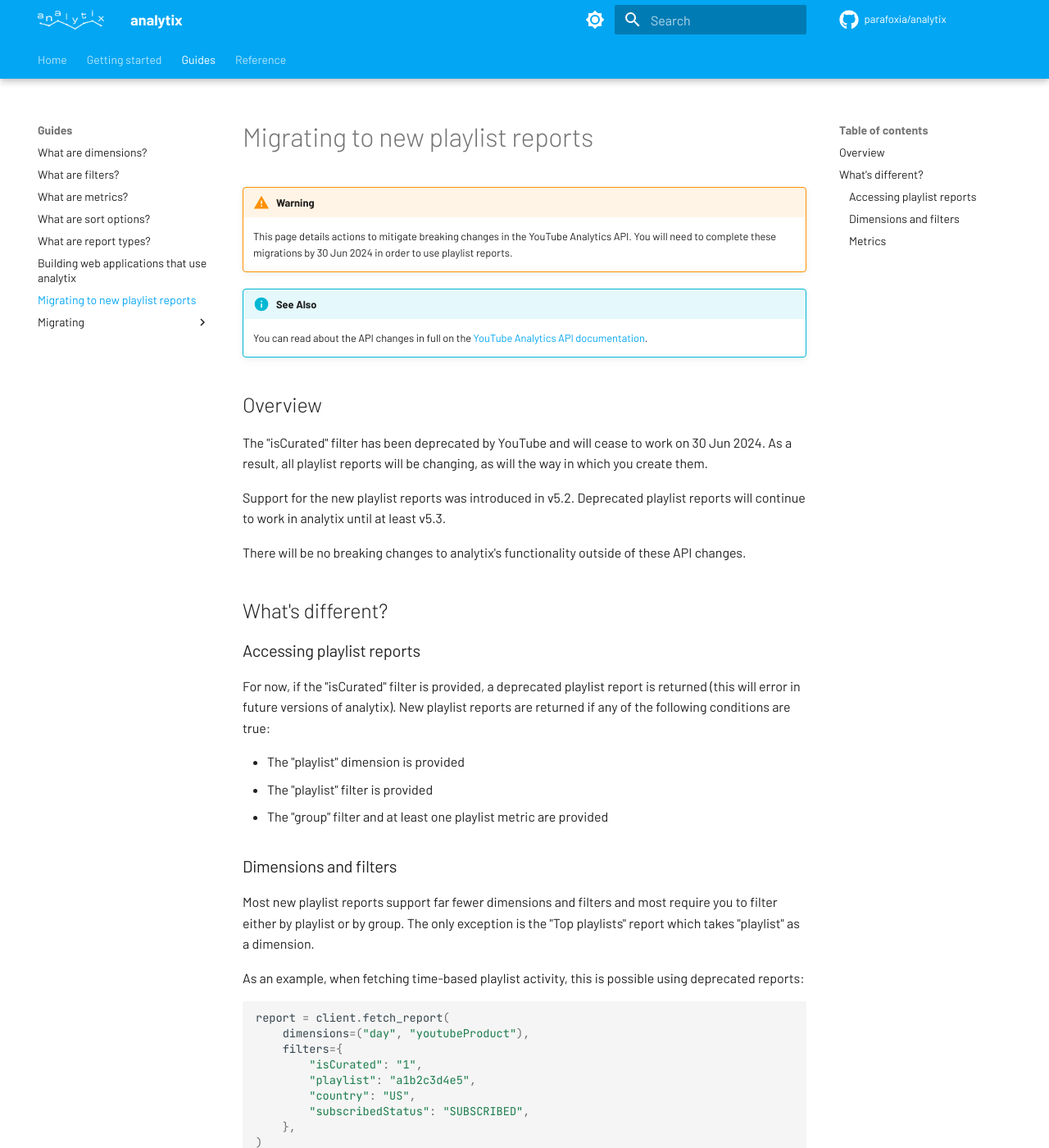
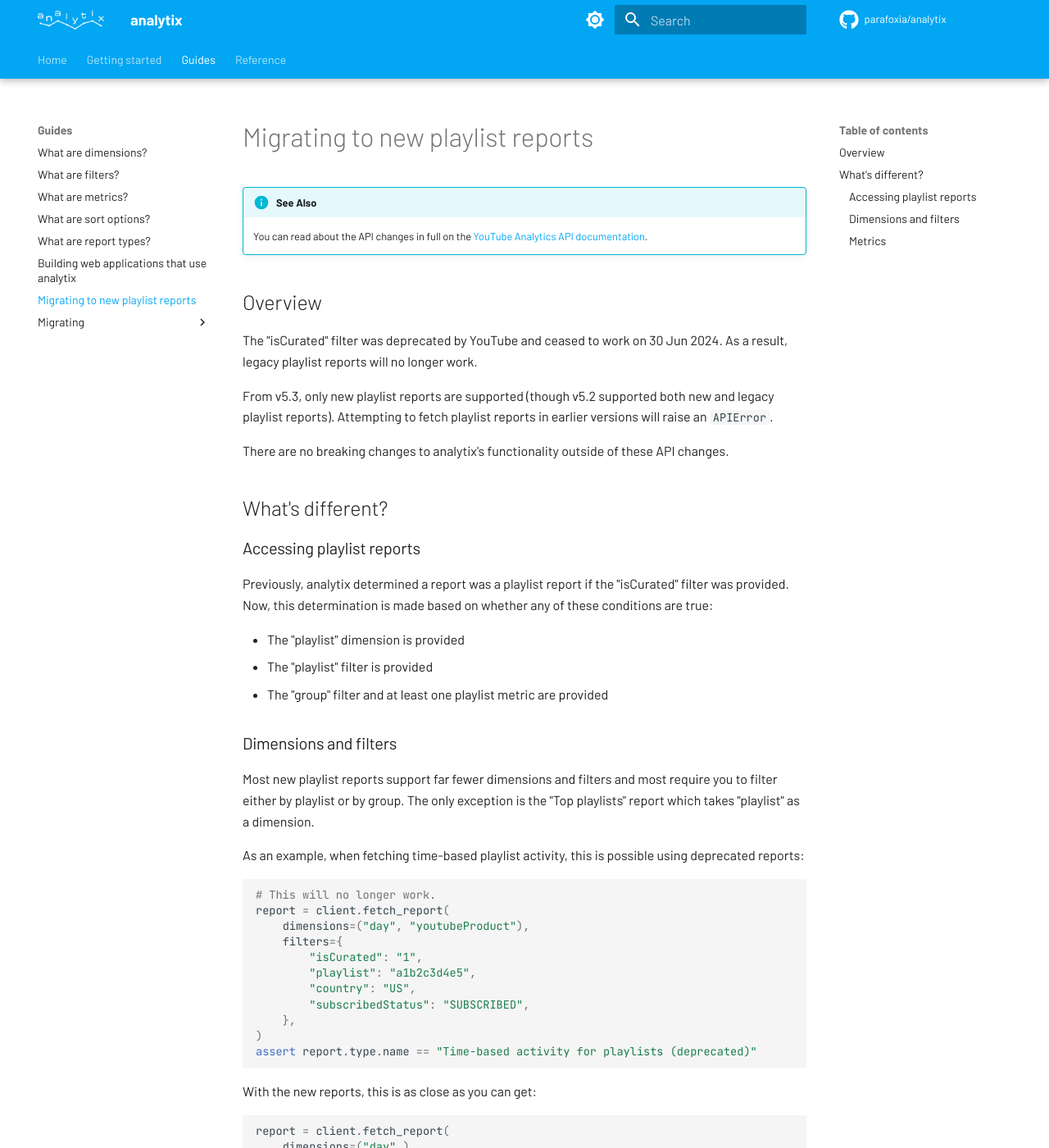
Before and after one commit to parafoxia/analytix, an MkDocs documentation site: the page built from docs/guides/new-playlist-reports.md, in a window 1280 px wide and 1400 px high. Shown: the whole window at 82% size. Built offline with MkDocs 1.6.1 and Material for MkDocs 9.7.7, drawn with Linux system fonts in a browser that asks for light colours; comment, search, counter and statistics services are not loaded.

Commit message:
Update documentation around playlist reports

````diff
--- a/docs/guides/new-playlist-reports.md
+++ b/docs/guides/new-playlist-reports.md
@@ -1,28 +1,24 @@
 # Migrating to new playlist reports
-
-!!! warning
-    This page details actions to mitigate breaking changes in the YouTube Analytics API.
-    You will need to complete these migrations by 30 Jun 2024 in order to use playlist reports.
 
 !!! info "See Also"
     You can read about the API changes in full on the [YouTube Analytics API documentation](https://developers.google.com/youtube/analytics/revision_history#january-19,-2024).
 
 ## Overview
 
-The "isCurated" filter has been deprecated by YouTube and will cease to work on 30 Jun 2024.
-As a result, all playlist reports will be changing, as will the way in which you create them.
+The "isCurated" filter was deprecated by YouTube and ceased to work on 30 Jun 2024.
+As a result, legacy playlist reports will no longer work.
 
-Support for the new playlist reports was introduced in v5.2.
-Deprecated playlist reports will continue to work in analytix until at least v5.3.
+From v5.3, only new playlist reports are supported (though v5.2 supported both new and legacy playlist reports).
+Attempting to fetch playlist reports in earlier versions will raise an `APIError`.
 
-There will be no breaking changes to analytix's functionality outside of these API changes.
+There are no breaking changes to analytix's functionality outside of these API changes.
 
 ## What's different?
 
 ### Accessing playlist reports
 
-For now, if the "isCurated" filter is provided, a deprecated playlist report is returned (this will error in future versions of analytix).
-New playlist reports are returned if any of the following conditions are true:
+Previously, analytix determined a report was a playlist report if the "isCurated" filter was provided.
+Now, this determination is made based on whether any of these conditions are true:
 
 * The "playlist" dimension is provided
 * The "playlist" filter is provided
@@ -36,6 +32,7 @@
 As an example, when fetching time-based playlist activity, this is possible using deprecated reports:
 
 ```py
+# This will no longer work.
 report = client.fetch_report(
     dimensions=("day", "youtubeProduct"),
     filters={
````
Also changed, not shown: 2 other files.
